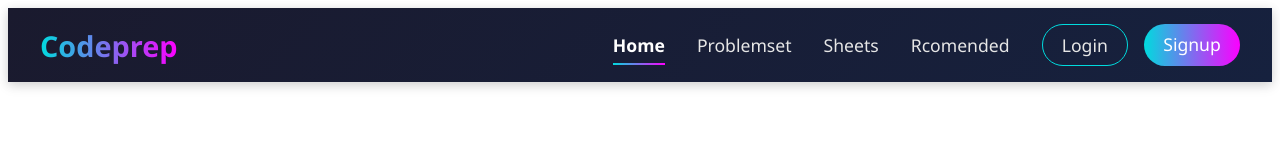
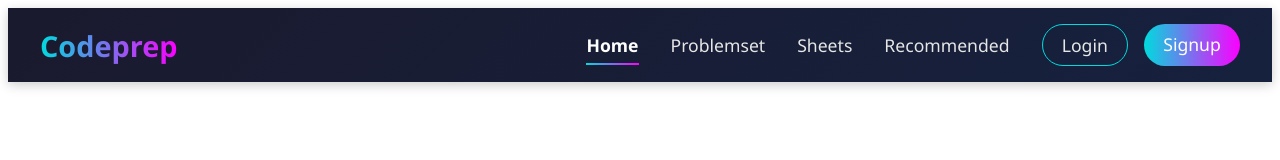
Before and after one commit to bkdevduniya/DSA_frontend, a React (Vite) app: page / in a window 1280 px wide. Shown: the top 160 px of the page. Built offline with nearby package versions, Linux system fonts and the light colour scheme; no server answers.

Commit message:
Update nav.jsx

```diff
--- a/src/nav.jsx
+++ b/src/nav.jsx
@@ -11,7 +11,7 @@ const Navbar = (props) => {
                     <NavLink className="nav-link" to="/" end>Home</NavLink>
                     <NavLink className="nav-link" to="problemset">Problemset</NavLink>
                     <NavLink className="nav-link" to="sheets">Sheets</NavLink>
-                    <NavLink className="nav-link" to="recomended">Rcomended</NavLink>
+                    <NavLink className="nav-link" to="recomended">Recommended</NavLink>
                     {user&& <span>
                         <img src="./logos/boy.png" alt="Profile" />
                         <NavLink className="nav-link" to="profile">{user.name}</NavLink>
```
